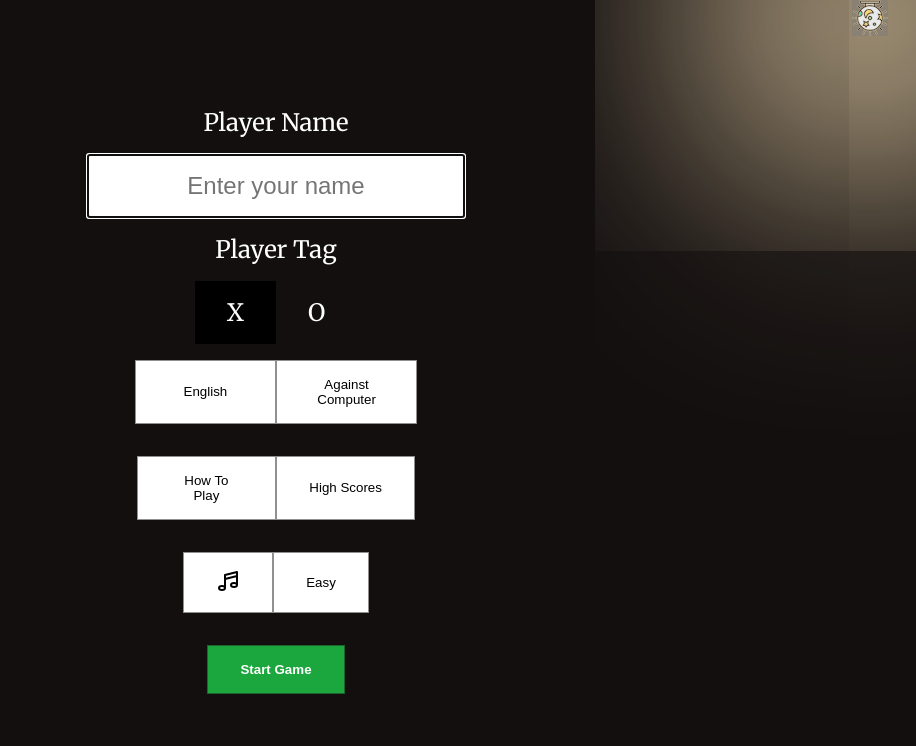
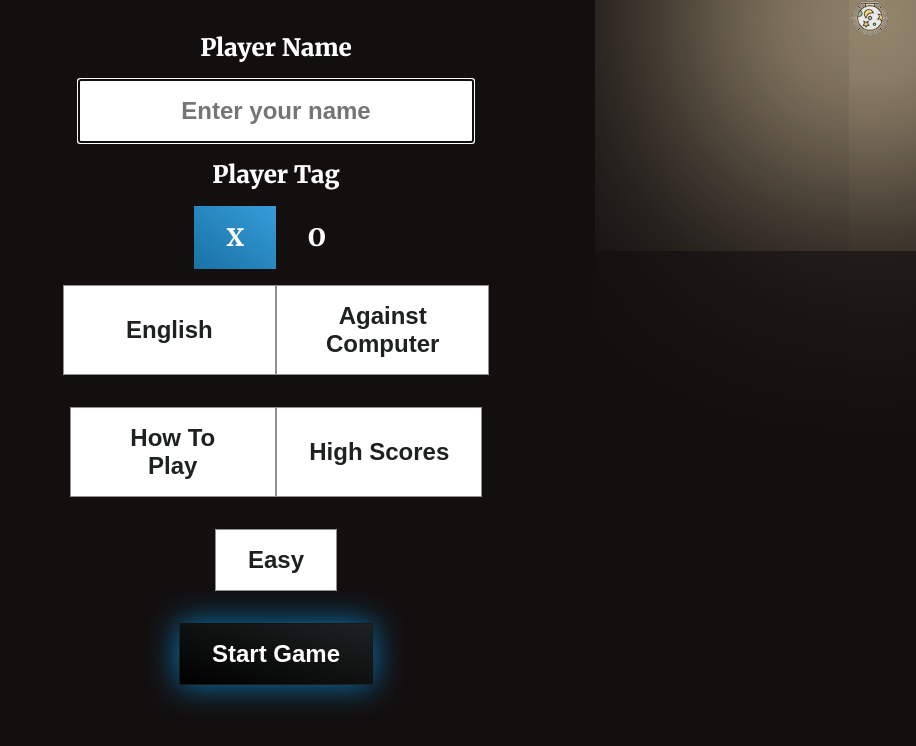
Before and after one commit to webCatDev/tic-tac-toe-game, a React (Vite) app: page / in a window 1280 px wide. Shown: the top 746 px of the page, without its empty margins (364-1280 px from the left). Built offline with nearby package versions, Linux system fonts and the light colour scheme.

Commit message:
improved dark mode"

```diff
--- a/src/app.module.css
+++ b/src/app.module.css
@@ -1,8 +1,8 @@
 .appContainer {
-  display: flex;
+  /* display: flex;
   align-items: center;
   justify-content: center;
-  flex-direction: column;
+  flex-direction: column; */
   height: 100%;
 }
 .appContainer.darkMode {
@@ -11,9 +11,17 @@
 }
 
 .gameContainer {
+  margin: 0 auto;
+  padding-top: 5rem;
   transform: translateX(-1rem);
   opacity: 0;
   transition: all 0.5s ease;
+}
+
+@media only screen and (min-width: 90em) {
+  .gameContainer {
+    padding-top: 3rem;
+  }
 }
 
 .gameContainer.inGC.visible {
@@ -33,7 +41,8 @@
 .darkModeButton.darkMode svg {
   /* background-image: linear-gradient(
     to bottom left, rgba(240, 236, 230, 0.596), rgba(228, 209, 173, 0.61)); */
+  border-radius: 10rem;
   stroke: wheat;
   box-shadow: 0 0 16rem 8rem wheat,
-  inset 0 0 8rem 4rem rgba(226, 214, 193, 0.575) ;
+    inset 0 0 80rem 4rem rgba(226, 214, 193, 0.623);
 }
--- a/src/components/GameBoard/index.module.css
+++ b/src/components/GameBoard/index.module.css
@@ -1,20 +1,21 @@
 .gameBoard {
     display: grid;
-    width: var(--game-board-size-sm) ;
-    height: var(--game-board-size-sm);
+    margin: 0 auto;
+     width: var(--game-board-size-sm);
+  height: var(--game-board-size-sm);
     grid-template-columns: repeat(3, auto);
 }
 
-@media only screen  and (min-width: 48em) {
-    .gameBoard {
-        width: var(--game-board-size-md) ;
+@media only screen and (min-width: 48em) {
+  .gameBoard {
+    width: var(--game-board-size-md);
     height: var(--game-board-size-md);
-    }
+  }
 }
 
-@media only screen  and (min-width: 90em) {
-    .gameBoard {
-        width: var(--game-board-size-lg) ;
+@media only screen and (min-width: 90em) {
+  .gameBoard {
+    width: var(--game-board-size-lg);
     height: var(--game-board-size-lg);
-    }
+  }
 }
--- a/src/components/GameBoardSettings/index.module.css
+++ b/src/components/GameBoardSettings/index.module.css
@@ -1,4 +1,6 @@
 .soundSettings {
+      margin: 0 auto;
+     width: var(--game-board-size-sm);
     display: flex;
     justify-content: flex-end;
     margin-bottom: 1rem;
@@ -6,6 +8,20 @@
     background-color: rgb(29, 28, 28);
     padding: .5rem;
     border-radius: .5rem;
+}
+
+
+@media only screen and (min-width: 48em) {
+  .soundSettings {
+    width: var(--game-board-size-md);
+
+  }
+}
+
+@media only screen and (min-width: 90em) {
+  .soundSettings {
+    width: var(--game-board-size-lg);
+  }
 }
 
 .soundSettings button {
--- a/src/components/GameSettings/index.jsx
+++ b/src/components/GameSettings/index.jsx
@@ -167,7 +167,9 @@ const GameSettings = ({ dispatcher, gameState }) => {
             <label
               htmlFor="player-1-x"
               className={
-                playerInfo["player-1-tag"] === "X" ? classes.labelActive : ""
+                playerInfo["player-1-tag"] === "X"
+                  ? `${classes.labelActive} ${classes.darkMode}`
+                  : ""
               }
             >
               X
@@ -184,7 +186,9 @@ const GameSettings = ({ dispatcher, gameState }) => {
             <label
               htmlFor="player-1-o"
               className={
-                playerInfo["player-1-tag"] === "O" ? classes.labelActive : ""
+                playerInfo["player-1-tag"] === "O"
+                  ? `${classes.labelActive} ${classes.darkMode}`
+                  : ""
               }
             >
               O
@@ -193,9 +197,9 @@ const GameSettings = ({ dispatcher, gameState }) => {
         </div>
       </div>
 
-
       <div className={classes.flexRow}>
         <button
+          className={gameState.isDarkMode && classes.darkMode}
           aria-label={
             gameState.lang === "Türkçe"
               ? "oyun dilini ingilizce yap"
@@ -207,6 +211,7 @@ const GameSettings = ({ dispatcher, gameState }) => {
         </button>
 
         <button
+          className={gameState.isDarkMode && classes.darkMode}
           aria-label={
             isAgainstComputer
               ? toggleAgainstComputerText[0]
@@ -223,6 +228,7 @@ const GameSettings = ({ dispatcher, gameState }) => {
 
       <div className={classes.flexRow}>
         <button
+          className={gameState.isDarkMode && classes.darkMode}
           aria-label={howToPlayText}
           onClick={() =>
             dispatcher({
@@ -247,6 +253,7 @@ const GameSettings = ({ dispatcher, gameState }) => {
             document.getElementById("modal")
           )}
         <button
+          className={gameState.isDarkMode && classes.darkMode}
           aria-label={highScoresText}
           onClick={() =>
             dispatcher({
@@ -274,18 +281,7 @@ const GameSettings = ({ dispatcher, gameState }) => {
 
       <div className={classes.flexRow}>
         <button
-          title={musicLabel}
-          aria-label={
-            gameState.isMusicOn
-              ? toggleMusicAriaLabel[0]
-              : toggleMusicAriaLabel[1]
-          }
-          onClick={() => dispatcher({ type: "handleToggleMusic" })}
-        >
-          {!gameState.isMusicOn && <IconForGameMusicOff />}
-          {gameState.isMusicOn && <IconForGameMusicOn />}
-        </button>
-        <button
+          className={gameState.isDarkMode && classes.darkMode}
           title={difficultyLabel}
           aria-label={difficultyTexts[difficultyIdx]}
           onClick={handleClickDifficulty}
--- a/src/components/GameSettings/index.module.css
+++ b/src/components/GameSettings/index.module.css
@@ -11,6 +11,7 @@
 
 .gameSettings {
   font-size: var(--font-size-sm);
+  font-weight: 900;
   padding: 2rem 0;
   gap: 2rem;
 }
@@ -20,6 +21,9 @@
   background-color: var(--color-white);
   border: 1px solid var(--color-black-light);
   padding: 1rem 2rem;
+  font-size: inherit;
+  font-weight: inherit;
+  color:rgb(30, 33, 34);
 }
 
 .gameSettings button:hover,
@@ -28,8 +32,13 @@
   color: var(--color-white);
 }
 
-
-
+.gameSettings button.darkMode:hover,
+.labelActive.darkMode {
+  background-image: linear-gradient(to right top,
+   rgb(26, 113, 163), rgb(53, 157, 218));
+   background-color:rgb(53, 157, 218) ;
+  color: var(--color-white);
+}
 
 .playerTags {
   margin-top: 1rem;
@@ -56,17 +65,31 @@
   text-align: center;
   padding: 1rem 2rem;
   font-size: inherit;
+  font-weight: inherit;
 }
 
 .playerNames input::placeholder {
+  font-weight: inherit;
   text-align: center;
 }
 
 .gameStart button {
-    background-color: var(--color-green) ;
+  box-shadow: 0 0 2rem rgb(9, 122, 187);
+  background-image: linear-gradient(to right top, black, rgb(30, 33, 34));
+    background-color: rgb(30, 33, 34) ;
     color: var(--color-white);
     font-weight: bold;
 }
+
+.gameStart button:hover {
+    background-image: linear-gradient(to right top, black, rgb(15, 15, 15));
+    background-color: rgb(15, 15, 15) ;
+}
+
+.gameStart button:focus {
+  box-shadow: 0 0 1rem rgb(9, 122, 187);
+}
+
 
 .error {
   text-align: center;
--- a/src/components/RestartDialog/index.jsx
+++ b/src/components/RestartDialog/index.jsx
@@ -11,7 +11,7 @@ const RestartDialog = ({  dispatcher, gameState }) => {
     }
 
     return (
-      <div className={classes.restartDialog}>
+      <div className={`${classes.restartDialog} ${gameState.winner === "X" || gameState.winner === "O" && classes.winner}`}>
         <h1>
           {gameState.winner === "X" || gameState.winner === "O"
             ? Languages[gameState.lang].restartDialog.winnerText[0]
@@ -26,6 +26,7 @@ const RestartDialog = ({  dispatcher, gameState }) => {
         )}
 
         <button
+          className={classes.restartButton}
           aria-label={Languages[gameState.lang].restartDialog.restartGameText}
           onClick={handleClick}
         >
--- a/src/components/RestartDialog/index.module.css
+++ b/src/components/RestartDialog/index.module.css
@@ -1,4 +1,6 @@
 .restartDialog {
+  margin: 0 auto;
+  padding-top: 5rem;
     gap: 1rem;
   display: flex;
   flex-direction: column;
@@ -16,13 +18,32 @@ width: 5rem;
 height: 5rem;
 }
 
+.restartDialog.winner svg {
+  animation: bounce 1s infinite ease;
+
+}
+
+@keyframes bounce {
+    0%, 20%, 50%, 80%, 100% {transform: translateY(0);}
+   40% {transform: translateY(-30px);}
+   60% {transform: translateY(-15px);}
+}
+
 .restartDialog button {
-  background-color: var(--color-white);
-  border: 1px solid var(--color-black-light);
-  padding: 1rem 2rem;
+  border:none;
+  background-image: linear-gradient(to right top, black, rgb(30, 33, 34));
+  background-color: rgb(30, 33, 34) ;
+    color: var(--color-white);
+    font-weight: bold;
+    padding: 1rem 2rem;
+  }
+
+  .restartButton {
+    box-shadow: 0 0 2rem rgb(9, 122, 187);
 }
 
 .restartDialog button:hover {
-  background-color: var(--color-black);
-  color: var(--color-white);
+ background-image: linear-gradient(to right top,
+   rgb(26, 113, 163), rgb(53, 157, 218));
+   background-color:rgb(53, 157, 218) ;
 }
--- a/src/components/ScoreBoard/index.module.css
+++ b/src/components/ScoreBoard/index.module.css
@@ -1,10 +1,26 @@
 .scoreBoard {
+    margin: 0 auto;
+     width: var(--game-board-size-sm);
   display: flex;
   justify-content: space-between;
   align-items: center;
   gap: 1rem;
   margin-bottom: 1rem;
 }
+
+@media only screen and (min-width: 48em) {
+  .scoreBoard {
+    width: var(--game-board-size-md);
+
+  }
+}
+
+@media only screen and (min-width: 90em) {
+  .scoreBoard {
+    width: var(--game-board-size-lg);
+  }
+}
+
 
 .player1,
 .player2 {
--- a/src/components/Square/index.jsx
+++ b/src/components/Square/index.jsx
@@ -6,19 +6,20 @@ const Square = ({ index,gameState, dispatcher, value }) => {
     const handleHover = (event) => {
         const button = event.target.closest('button')
 
-          !button.innerHTML ? document
+          !button.innerHTML
+            ? document
                 .querySelector("html")
                 .style.setProperty(
                   "--color-square-bg",
                   gameState.currentPlayer === "X"
                     ? "#fc9f95"
                     : gameState.isAgainstComputer
-            ? ""
+                    ? null
                     : "#7177a0"
-        ) : document
+                )
+            : document
                 .querySelector("html")
-        .style.setProperty(
-          "--color-square-bg", '')
+                .style.setProperty("--color-square-bg", null);
     };
 
     const handleClick = () => {
--- a/src/index.css
+++ b/src/index.css
@@ -8,11 +8,11 @@
   /* VARIABLES */
 
   /* LAYOUT SIZE */
-  --game-board-size-sm: 18rem;
-  --square-size-sm: 6rem;
+  --game-board-size-sm: 24rem;
+  --square-size-sm: 8rem;
 
-  --game-board-size-md: 24rem;
-  --square-size-md: 8rem;
+  --game-board-size-md: 27rem;
+  --square-size-md: 9rem;
 
   --game-board-size-lg: 30rem;
   --square-size-lg: 10rem;
```
Also changed, not shown: src/components/Square/index.module.css (+4 -4 lines). Lines whose indentation alone changed are shown as unchanged.
